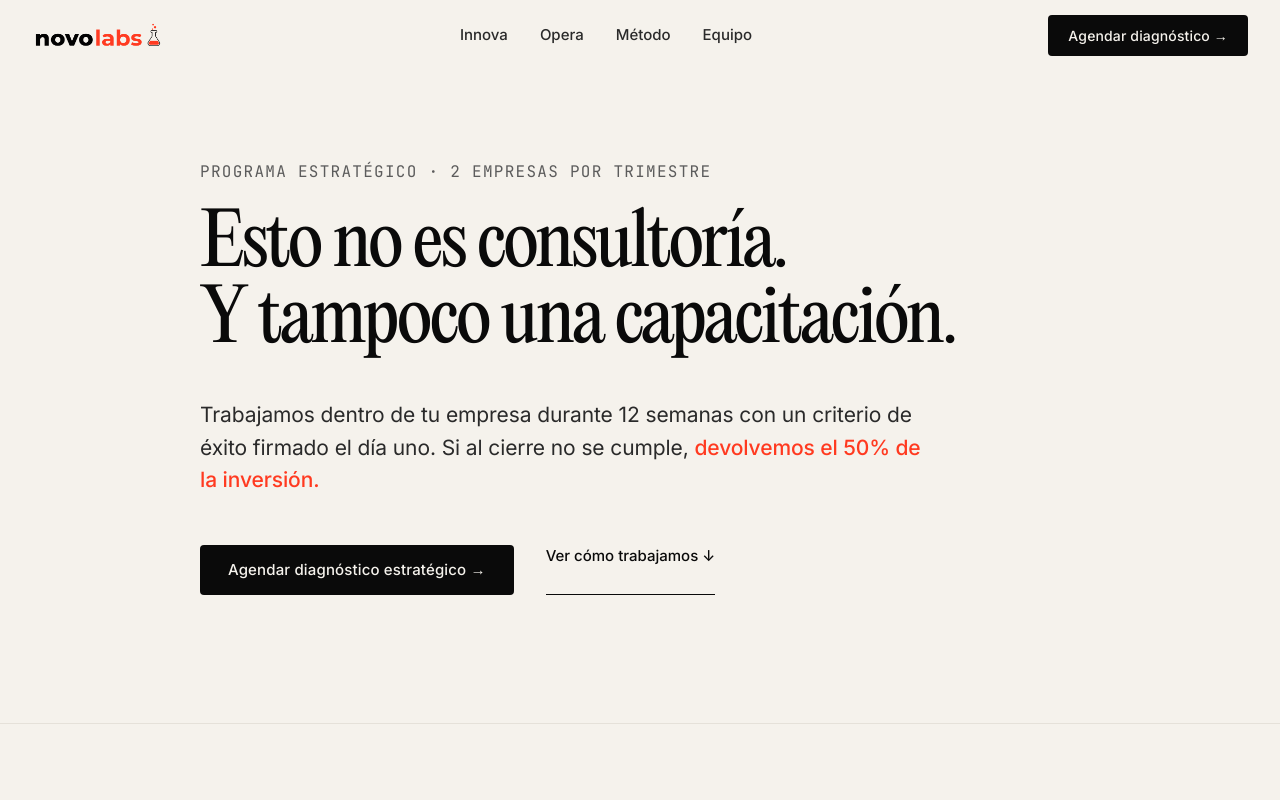
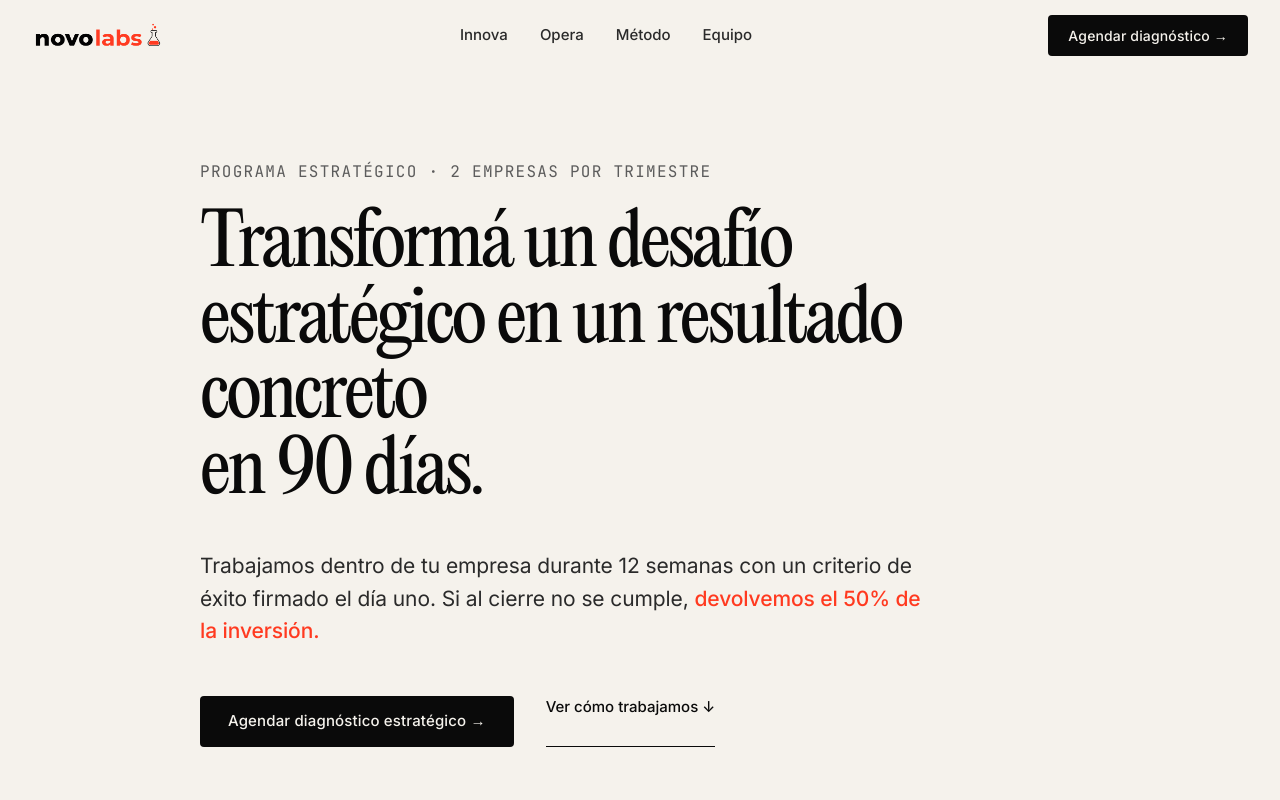
Before and after one commit to dami-novolabs/landingb2b, a Next.js app: page / in a window 1280 px wide. Shown: the top 800 px of the page. Built offline with nearby package versions, Linux system fonts and the light colour scheme.

Commit message:
feat: update Hero component text for strategic challenge transformation
Co-authored-by: Dami <102418453+dami-novolabs@users.noreply.github.com>

```diff
--- a/src/components/landing/Hero.tsx
+++ b/src/components/landing/Hero.tsx
@@ -31,13 +31,15 @@ export default function Hero() {
             className="block font-display text-[48px] leading-[1.05] tracking-[-0.04em] text-novo-black md:text-[72px]"
             {...motionProps(120, reduced)}
           >
-            Esto no es consultoría.
+            Transformá un desafío estratégico en un resultado
           </motion.span>
           <motion.span
             className="block font-display text-[48px] leading-[1.05] tracking-[-0.04em] text-novo-black md:text-[72px]"
             {...motionProps(240, reduced)}
           >
-            Y tampoco una capacitación.
+            concreto
+            <br />
+            en 90 días.
           </motion.span>
         </h1>
 
```
